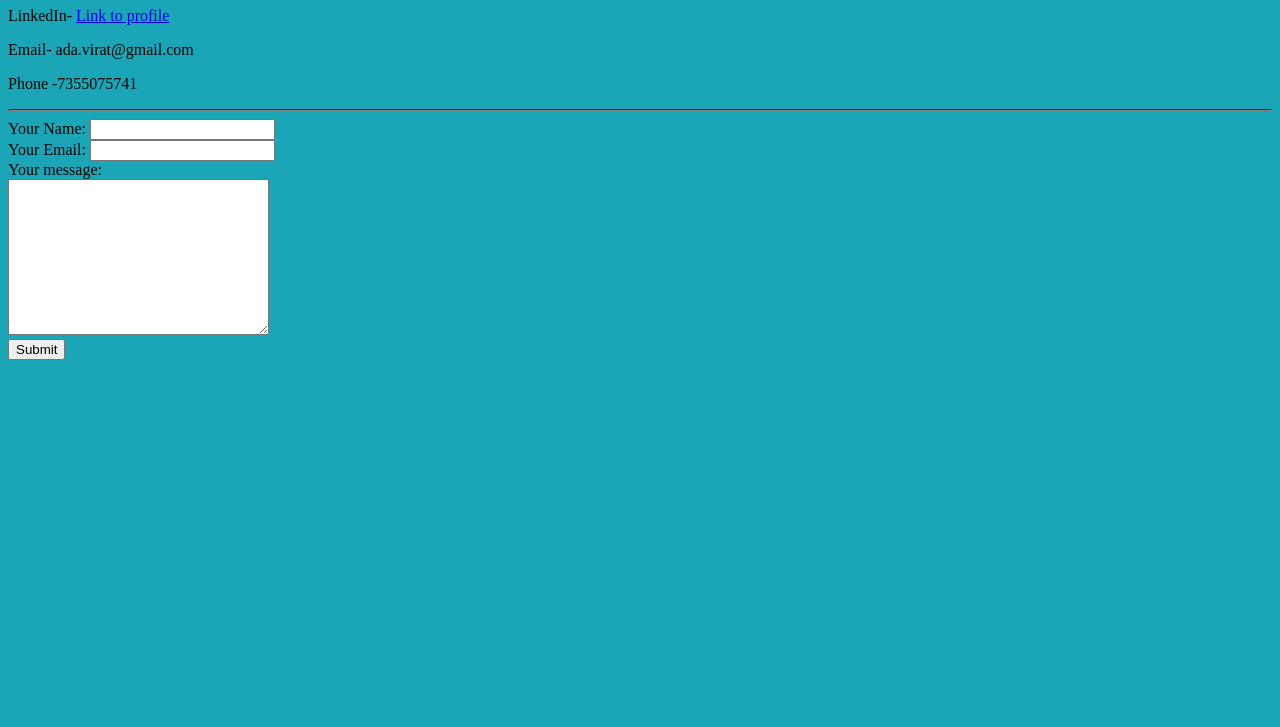
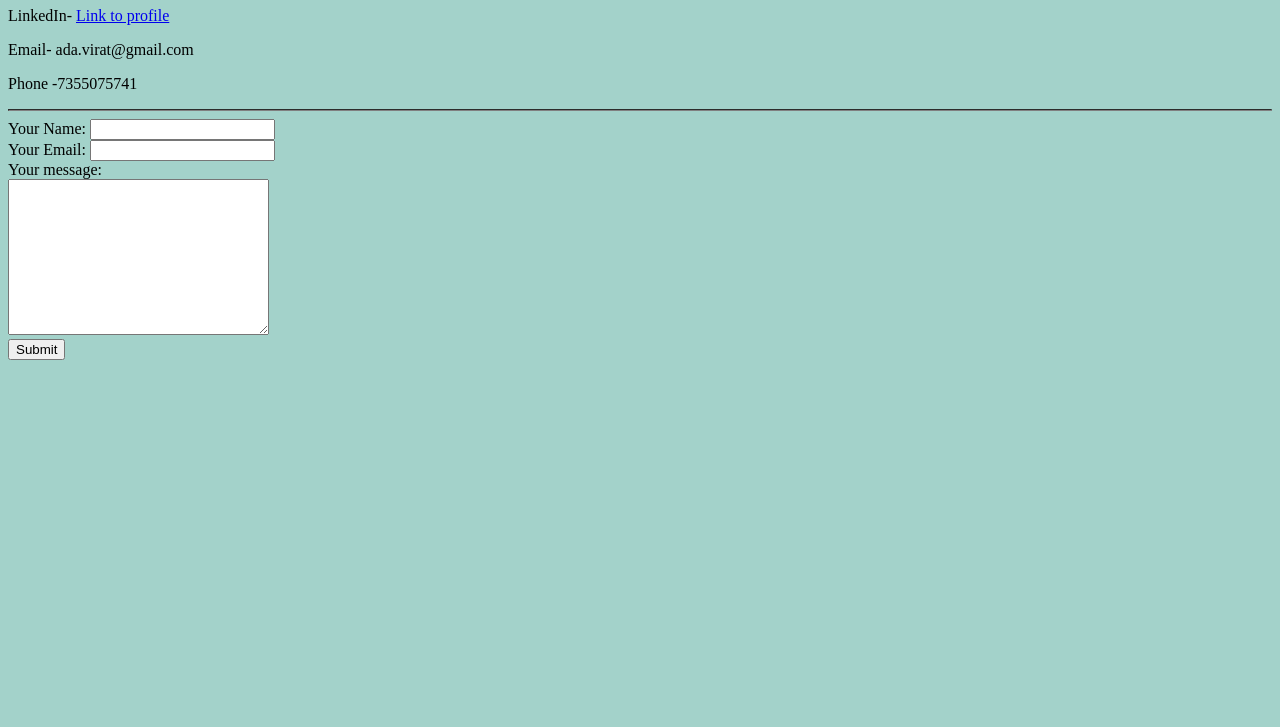
Before and after one commit to adi120/Aditya-s-personal-site, a plain HTML site: page Contact.html in a window 1280 px wide. Shown: the part 73-800 px from the top of the page. Drawn offline with Linux system fonts and the light colour scheme; files that its build step writes are made by us from their sources.

Commit message:
Update style.css

```diff
--- a/style.css
+++ b/style.css
@@ -1,5 +1,5 @@
   body{
-    background-color:#1aa6b7;
+    background-color:#a3d2ca;
   }
   h1{
     color:black;
```
